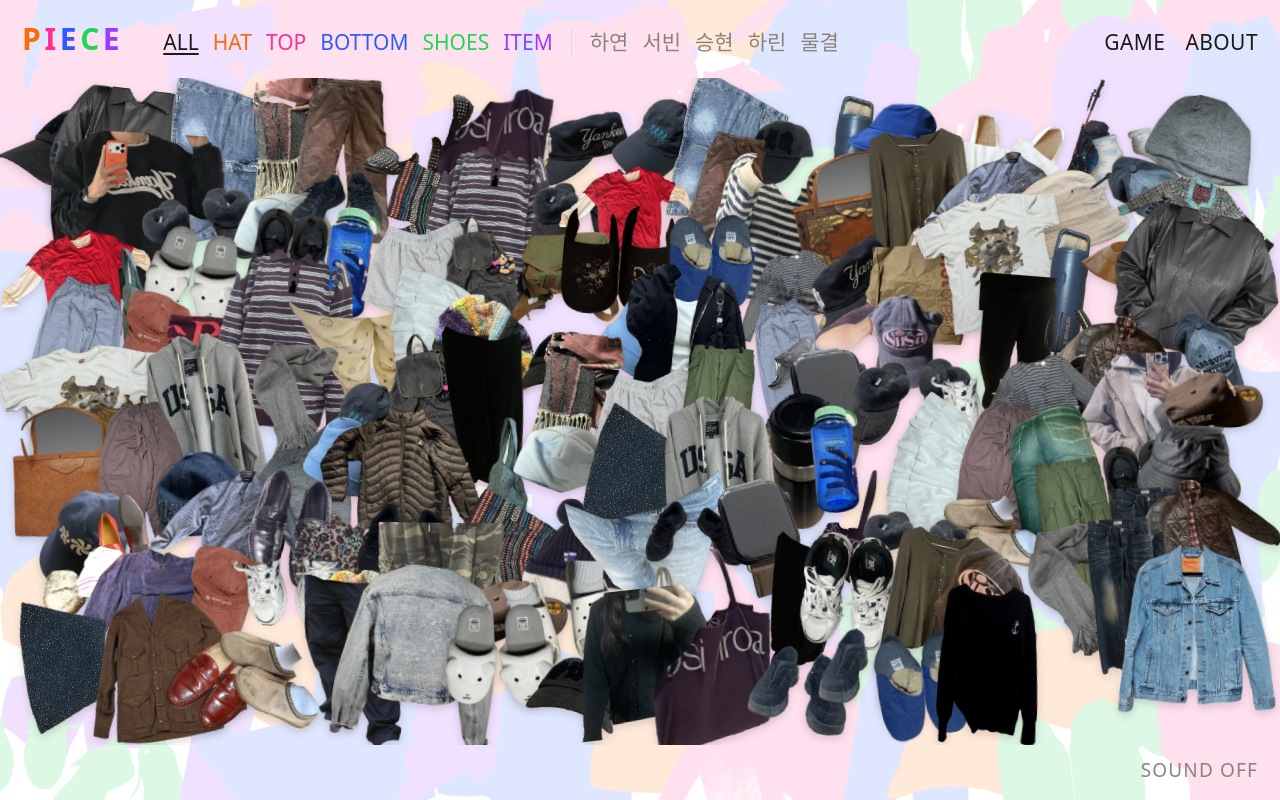
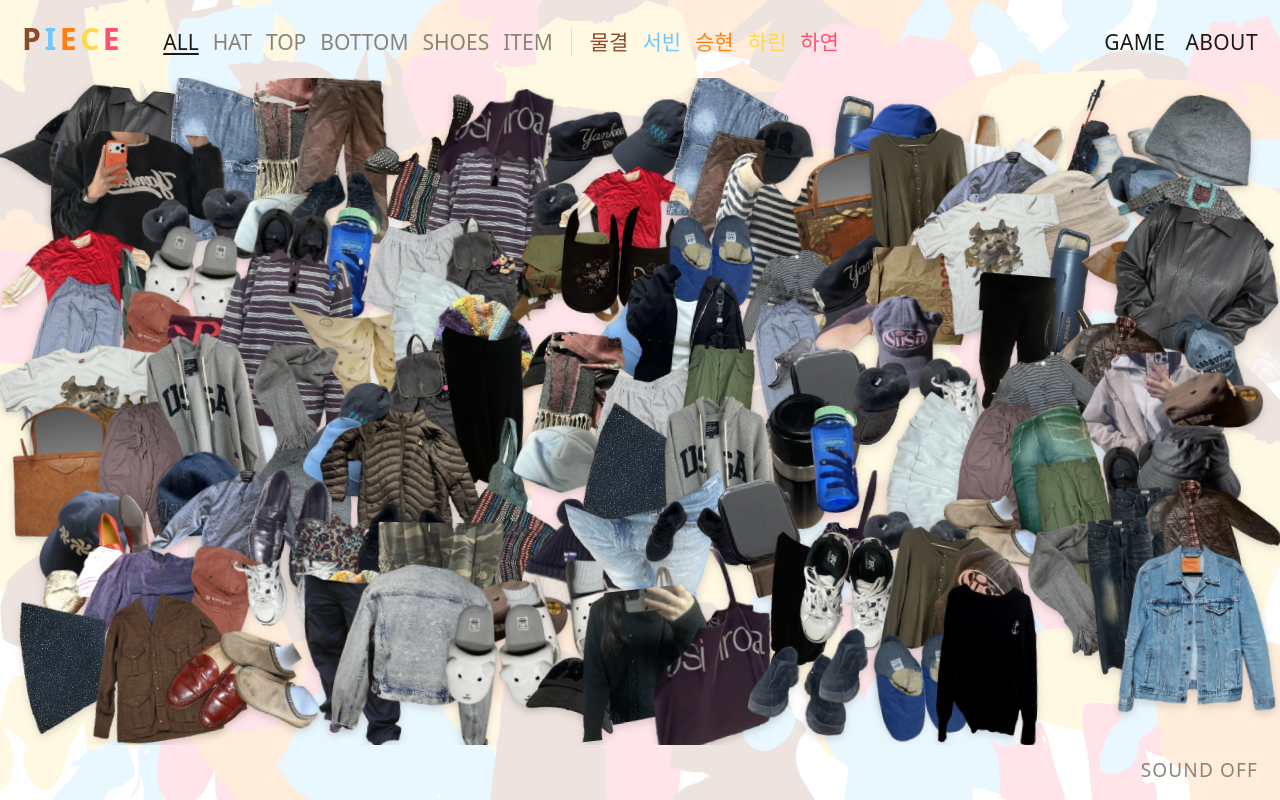
Before and after one commit to y0useunghyun/workshop2-piece, a plain HTML site: page home.html in a window 1280 px wide. Drawn offline with Linux system fonts and the light colour scheme.

Commit message:
feat: 색을 부위 대신 사람에게 배정, 영수증 이름별, 실루엣은 팀원 옷만

```diff
--- a/detail.js
+++ b/detail.js
@@ -16,6 +16,7 @@
       `<img src="${esc(piece.src)}" alt="${esc(piece.part)}" style="transform: rotate(${piece.rot}deg)">`;
     const head = dialog.querySelector('.head');
     head.dataset.part = piece.part;
+    if (piece.person) head.dataset.person = piece.person; else delete head.dataset.person;
     head.innerHTML = `<h1>${esc(title(piece))}</h1>`;
   }
 
--- a/floor.js
+++ b/floor.js
@@ -15,10 +15,10 @@ const Floor = (() => {
 
   // build(piece) → 요소. 위치·크기·기울기를 붙여서 바닥을 채움
   // scale: 옷 크기 배율, bleed: true면 여백 없이 화면 밖까지 걸치게 깔기
-  function scatter(floor, build, { scale = 1, bleed = false } = {}) {
+  function scatter(floor, build, { scale = 1, bleed = false, source = PIECES } = {}) {
     // ponytail: 150개가 모이기 전까진 있는 옷을 반복해서 채움. ?n= 으로 개수 확인 가능
     const count = Number(new URLSearchParams(location.search).get('n')) || TOTAL;
-    const pool = Array.from({ length: count }, (_, i) => PIECES[i % PIECES.length]);
+    const pool = Array.from({ length: count }, (_, i) => source[i % source.length]);
     const W = floor.clientWidth, H = floor.clientHeight;
     const cols = Math.max(3, Math.round(Math.sqrt(pool.length * W / H)));
     const rows = Math.ceil(pool.length / cols);
@@ -30,6 +30,7 @@ const Floor = (() => {
       const size = cell * (PART_SCALE[p.part] ?? 1) * (0.85 + Math.random() * 0.3) * scale;
       const el = build(p);
       el.dataset.part = p.part;
+      if (p.person) el.dataset.person = p.person;
       const x = pad + (c + 0.5 + (Math.random() - 0.5) * 0.6) * cellW;
       const y = pad + (r + 0.5 + (Math.random() - 0.5) * 0.6) * cellH;
       // bleed가 아니면 옷이 영역 밖으로 잘리지 않게 안쪽으로 밀어 넣음
@@ -50,7 +51,7 @@ const Floor = (() => {
     s.style.setProperty('--src', `url("${p.src}")`);
     s.dataset.src = p.src;
     return s;
-  }, options);
+  }, { source: PIECES.filter(p => p.person), ...options }); // 실루엣은 팀원 옷만 (샘플 제외)
 
   // 옅은 실루엣 배경: <div class="backdrop">을 채우고 창 너비가 바뀌면 다시 깜
   function backdrop(el) {
--- a/home.html
+++ b/home.html
@@ -19,7 +19,7 @@
 <body>
 <div class="backdrop" style="opacity:.15" aria-hidden="true"></div>
 <header>
-  <a class="logo" href="index.html" aria-label="PIECE"><span aria-hidden="true" data-part="모자">P</span><span aria-hidden="true" data-part="상의">I</span><span aria-hidden="true" data-part="하의">E</span><span aria-hidden="true" data-part="신발">C</span><span aria-hidden="true" data-part="아이템">E</span></a>
+  <a class="logo" href="index.html" aria-label="PIECE"><span aria-hidden="true" data-person="물결">P</span><span aria-hidden="true" data-person="서빈">I</span><span aria-hidden="true" data-person="승현">E</span><span aria-hidden="true" data-person="하린">C</span><span aria-hidden="true" data-person="하연">E</span></a>
   <div class="tags" role="toolbar" aria-label="태그"></div>
   <nav>
     <a href="game.html">GAME</a><a href="#" data-about>ABOUT</a>
@@ -56,7 +56,7 @@ function layout() {
 // 태그: 옷은 제자리, 안 맞는 옷만 꺼짐
 const PART_EN = { 모자: 'HAT', 상의: 'TOP', 하의: 'BOTTOM', 신발: 'SHOES', 아이템: 'ITEM' };
 const tagBar = document.querySelector('.tags');
-const people = [...new Set(PIECES.filter(p => p.person).map(p => p.person))];
+const people = [...new Set(PIECES.filter(p => p.person).map(p => p.person))].sort((a, b) => a.localeCompare(b, 'ko'));
 let filter = { part: null, person: null };
 
 function applyFilter() {
@@ -68,11 +68,11 @@ function applyFilter() {
   });
 }
 
-function tagButton(label, pressed, next, part) {
+function tagButton(label, pressed, next, person) {
   const b = document.createElement('button');
   b.type = 'button';
   b.textContent = label;
-  if (part) b.dataset.part = part;
+  if (person) b.dataset.person = person;
   b.setAttribute('aria-pressed', pressed);
   b.addEventListener('click', () => { filter = next; renderTags(); applyFilter(); });
   return b;
@@ -84,11 +84,11 @@ function renderTags() {
   parts.append(
     tagButton('ALL', !filter.part && !filter.person, { part: null, person: null }),
     ...PARTS.map(part => tagButton(PART_EN[part], filter.part === part,
-      { ...filter, part: filter.part === part ? null : part }, part)));
+      { ...filter, part: filter.part === part ? null : part })));
   const persons = document.createElement('div');
   persons.className = 'group';
   persons.append(...people.map(person => tagButton(person, filter.person === person,
-    { ...filter, person: filter.person === person ? null : person })));
+    { ...filter, person: filter.person === person ? null : person }, person)));
   tagBar.replaceChildren(parts, ...(people.length ? [persons] : []));
 }
 
--- a/style.css
+++ b/style.css
@@ -133,25 +133,25 @@ dialog.about::backdrop { background: rgba(255, 255, 255, .7); }
 @keyframes logo-blink { 0% { opacity: 0; } 6.67% { opacity: 1; } } /* 꺼짐 0.6초 = 9초의 6.67% */
 @media (prefers-reduced-motion: reduce) { .logo span, .cover-title span { animation: none; } }
 
-/* 부위별 색 (오늘의 옷 팔레트) */
-[data-part="모자"]   { --part: #FF6A00; }
-[data-part="상의"]   { --part: #FF2E93; }
-[data-part="하의"]   { --part: #2D5BFF; }
-[data-part="신발"]   { --part: #1FD655; }
-[data-part="아이템"] { --part: #9B3BFF; }
-.tags button[data-part], .tabs button[data-part] { color: var(--part); }
-.detail .head { border-bottom-color: var(--part); }
-.detail .head h1 { color: var(--part); }
-.logo span { color: var(--part); }
+/* 사람별 색 (2026-11-19부터 부위 대신 사람에게 배정, 이름순 밤색→핑크) */
+[data-person="물결"] { --who: #8A4B2A; }
+[data-person="서빈"] { --who: #6EC8FF; }
+[data-person="승현"] { --who: #FF7F11; }
+[data-person="하린"] { --who: #FFD84D; }
+[data-person="하연"] { --who: #FF4F6D; }
+.tags button[data-person] { color: var(--who); }
+.detail .head { border-bottom-color: var(--who, var(--ink)); }
+.detail .head h1 { color: var(--who, var(--ink)); }
+.logo span { color: var(--who); }
 
 /* 옷 실루엣 (앞면·GAME 배경 공용) */
 .silhouette {
   position: absolute; transform: translate(-50%, -50%) rotate(var(--r));
-  background: var(--part);
+  background: var(--who, var(--muted)); /* 사람 없는 샘플은 회색 */
   -webkit-mask: var(--src) center / contain no-repeat;
   mask: var(--src) center / contain no-repeat;
 }
 /* 옅게 깐 배경. 조작은 통과시킴 */
 .backdrop { position: fixed; inset: 0; z-index: -1; overflow: hidden; opacity: .1; pointer-events: none; }
-.cover-title span { color: var(--part); }
+.cover-title span { color: var(--who); }
 .about p a:not(.credit a) { color: inherit; text-decoration: none; border-bottom: 2px dotted currentColor; }
```
Also changed, not shown: game.html (+1 -1 lines), index.html (+3 -5 lines).
